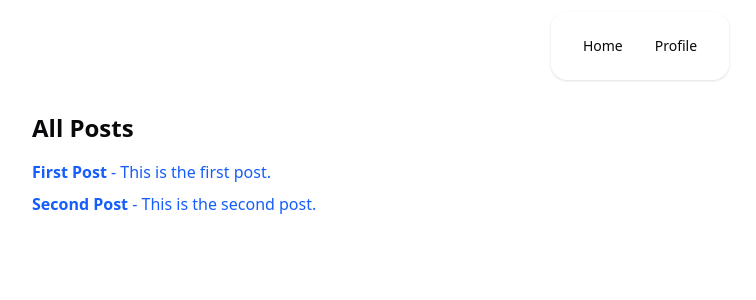
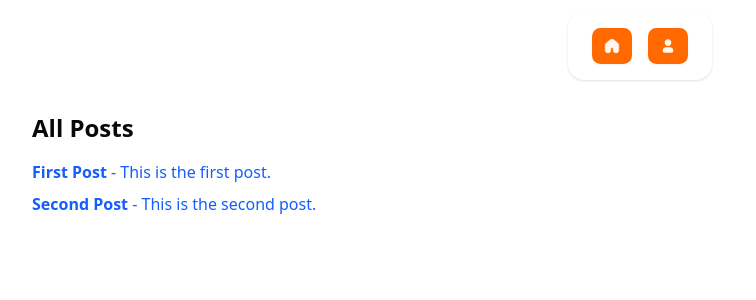
Before and after one commit to Maxhu787/anon-board, a Next.js app: page / in a window 1280 px wide. Shown: the top 300 px of the page, without its empty margins (0-756 px from the left). Built offline with nearby package versions, Linux system fonts and the light colour scheme.

Commit message:
menu bar button style

```diff
--- a/components/NavBar.jsx
+++ b/components/NavBar.jsx
@@ -6,27 +6,27 @@ import {
   NavigationMenuLink,
   NavigationMenuList,
 } from "@/components/ui/navigation-menu";
+import { Button } from "./ui/button";
+import { HomeIcon } from "./svg/HomeIcon";
+import { UserIcon } from "./svg/UserIcon";
 
 function NavBar() {
   return (
-    <NavigationMenu className="px-6 py-4 mt-3 shadow rounded-2xl">
+    <NavigationMenu className="px-6 py-4 mt-3 rounded-2xl shadow">
       <NavigationMenuList className="flex gap-4">
         <NavigationMenuItem>
-          <NavigationMenuLink
-            asChild
-            className="hover:!bg-gray-200 focus:!bg-white"
-          >
-            <Link href="/">Home</Link>
-          </NavigationMenuLink>
+          <Button asChild>
+            <Link href="/">
+              <HomeIcon className="text-white" />
+            </Link>
+          </Button>
         </NavigationMenuItem>
-
         <NavigationMenuItem>
-          <NavigationMenuLink
-            asChild
-            className="hover:!bg-gray-200 focus:!bg-white"
-          >
-            <Link href="/profile">Profile</Link>
-          </NavigationMenuLink>
+          <Button asChild>
+            <Link href="/profile">
+              <UserIcon className="text-white" />
+            </Link>
+          </Button>
         </NavigationMenuItem>
       </NavigationMenuList>
     </NavigationMenu>
--- /dev/null
+++ b/components/svg/HomeIcon.jsx
@@ -0,0 +1,19 @@
+export const HomeIcon = () => {
+  return (
+    <svg
+      width="1em"
+      height="1em"
+      viewBox="0 0 24 24"
+      fill="none"
+      stroke="currentColor"
+      xmlns="http://www.w3.org/2000/svg"
+    >
+      <path
+        fillRule="evenodd"
+        clipRule="evenodd"
+        d="M20.479 7.57827L15.093 3.12502C13.2787 1.62499 10.7213 1.62499 8.90703 3.12502L3.52097 7.57827C2.55059 8.38059 2 9.59706 2 10.8663V18.8739C2 20.5419 3.28643 22 5 22H7C8.65685 22 10 20.6569 10 19V15.6848C10 15.0044 10.5044 14.5587 11 14.5587H13C13.4956 14.5587 14 15.0044 14 15.6848V19C14 20.6569 15.3431 22 17 22H19C20.7136 22 22 20.5419 22 18.8739V10.8663C22 9.59706 21.4494 8.38059 20.479 7.57827Z"
+        fill="currentColor"
+      />
+    </svg>
+  );
+};
--- /dev/null
+++ b/components/svg/UserIcon.jsx
@@ -0,0 +1,24 @@
+export const UserIcon = () => {
+  return (
+    <svg
+      width="1em"
+      height="1em"
+      viewBox="0 0 24 24"
+      fill="none"
+      xmlns="http://www.w3.org/2000/svg"
+    >
+      <path
+        fillRule="evenodd"
+        clipRule="evenodd"
+        d="M9 14C6.23858 14 4 16.2386 4 19C4 20.6569 5.34315 22 7 22H17C18.6569 22 20 20.6569 20 19C20 16.2386 17.7614 14 15 14H9Z"
+        fill="currentColor"
+      />
+      <path
+        fillRule="evenodd"
+        clipRule="evenodd"
+        d="M12 2C9.23858 2 7 4.23858 7 7C7 9.76142 9.23858 12 12 12C14.7614 12 17 9.76142 17 7C17 4.23858 14.7614 2 12 2Z"
+        fill="currentColor"
+      />
+    </svg>
+  );
+};
```
